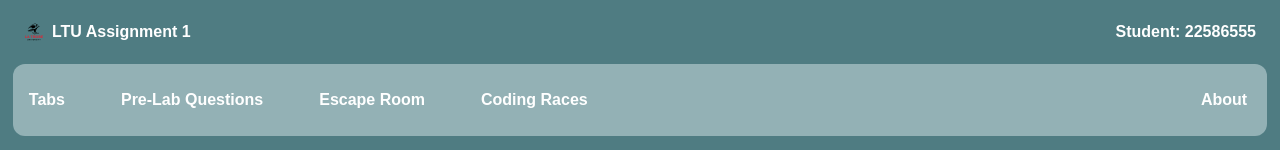
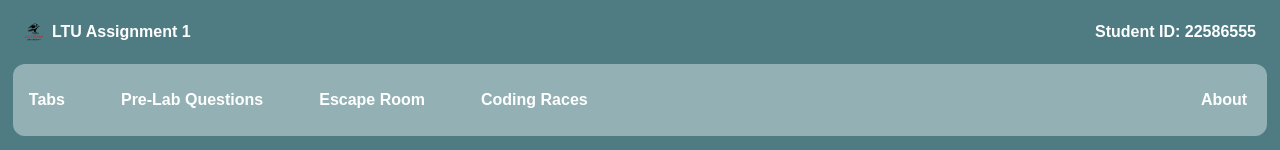
Before and after one commit to ferd78/ltu_assignment1, a Next.js app: page / in a window 1280 px wide. Shown: the top 150 px of the page. Built offline with nearby package versions, Linux system fonts and the light colour scheme; a web font is replaced by a local one.

Commit message:
very minor update to the navbar

```diff
--- a/app/NavBar.tsx
+++ b/app/NavBar.tsx
@@ -35,7 +35,7 @@ export default function NavBar() {
             </div>
           </h2>
           <h2 className="text-white font-semibold tracking-[1.25] text-md">
-            Student: 22586555
+            Student ID: 22586555
           </h2>
         </div>
 
@@ -80,7 +80,7 @@ export default function NavBar() {
           </div>
         </h2>
         <h2 className="text-white font-semibold tracking-[1.25] text-md">
-          Student: 22586555
+          Student ID: 22586555
         </h2>
       </div>
 
```
